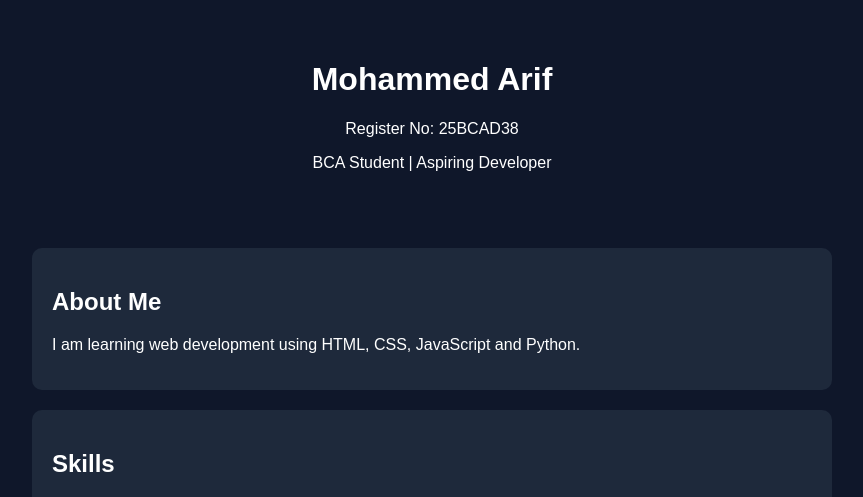
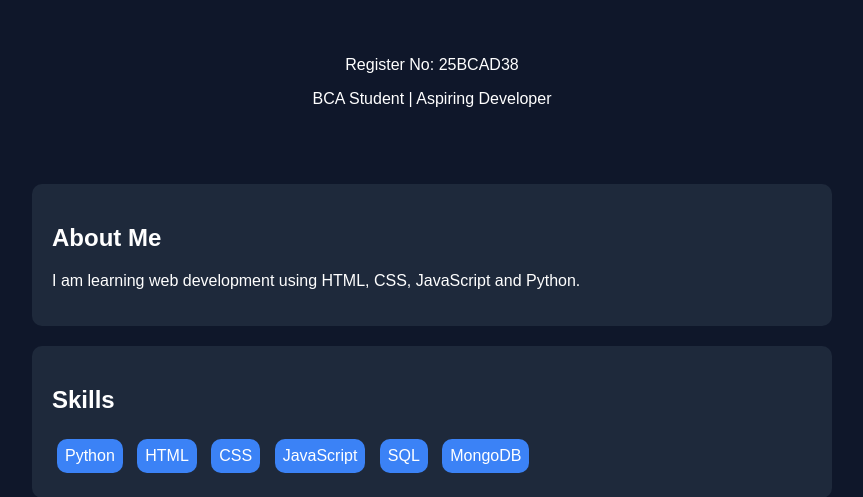
Before and after one commit to mohammedarif290/portfolio, a Flask app: page / in a window 1280 px wide. Shown: the top 497 px of the page, without its empty margins (208-1071 px from the left). Run offline with Flask 3, Linux system fonts and the light colour scheme; some libraries are stand-ins or nearby versions.

Commit message:
Update index.html

```diff
--- a/templates/index.html
+++ b/templates/index.html
@@ -8,7 +8,6 @@
 <body>
 
 <header>
-  <h1>Mohammed Arif</h1>
   <p>Register No: 25BCAD38</p>
   <p>BCA Student | Aspiring Developer</p>
 </header>
```
